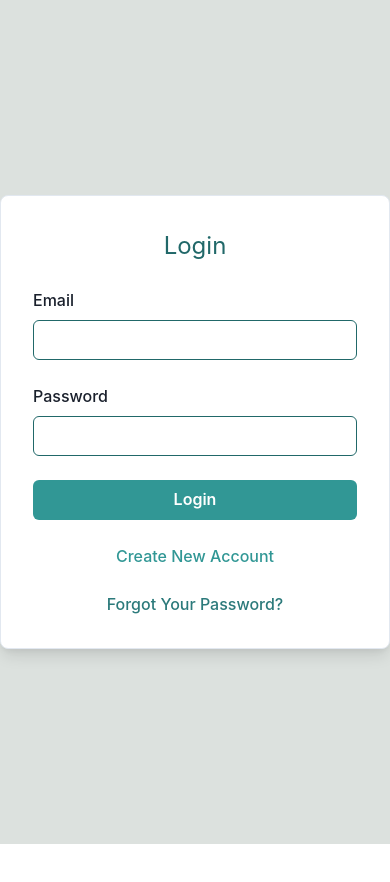
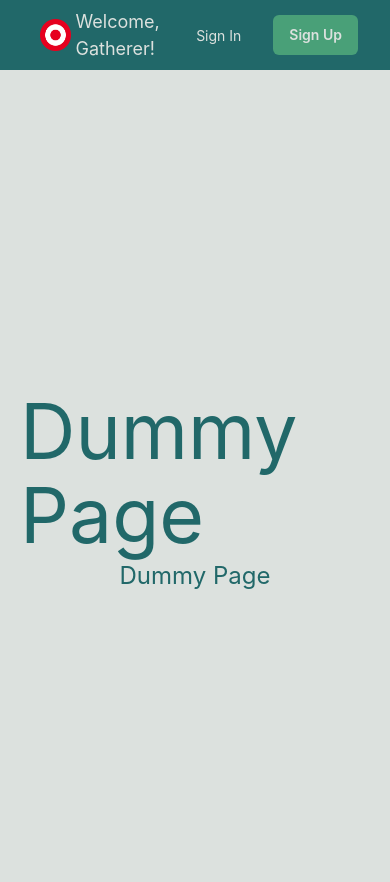
Before and after one commit to Gather307/Gather, a React (Vite) app in the folder frontend/: page / in a window 390 px wide. Shown: the top 882 px of the page. Before the commit the page ends 844 px from the top, so only its background shows below. Built offline with nearby package versions, Linux system fonts and the light colour scheme.

Commit message:
navbars (todo: implement responsive sizing)

```diff
--- a/frontend/src/App.tsx
+++ b/frontend/src/App.tsx
@@ -1,16 +1,20 @@
-import React from "react";
-import { BrowserRouter as Router, Routes, Route } from "react-router-dom";
-import { ChakraProvider } from "@chakra-ui/react";
-import LoginPage from "./pages/LoginPage";
-// import HomePage from './pages/HomePage';
+import React from 'react';
+import { BrowserRouter as Router, Routes, Route } from 'react-router-dom';
+import { ChakraProvider } from '@chakra-ui/react';
+import LoginPage from './pages/LoginPage';
+import HomePage from './pages/HomePage';
+import NavbarSignedOut from './components/NavbarSignedOut';
+import NavbarSignedIn from './components/NavbarSignedIn';
 
 function App() {
+  const userIsSignedIn = false; // was testing but placeholder for our authentication logic
+
   return (
     <ChakraProvider>
       <Router>
+        {userIsSignedIn ? <NavbarSignedIn /> : <NavbarSignedOut />}
         <Routes>
-          <Route path="/" element={<LoginPage />} />{" "}
-          {/* Hardcoded to test since don't have homepage yet*/}
+          <Route path="/" element={<HomePage />} /> {/* this is a dummy page */}
           <Route path="/login" element={<LoginPage />} />
         </Routes>
       </Router>
--- /dev/null
+++ b/frontend/src/components/NavbarSignedIn.tsx
@@ -0,0 +1,77 @@
+import React from 'react';
+import {
+  Box,
+  Flex,
+  Text,
+  Button,
+  Menu,
+  MenuButton,
+  Avatar,
+  MenuList,
+  MenuItem,
+  MenuDivider,
+  HStack,
+  Image,
+  Link
+} from '@chakra-ui/react';
+import logo from '../assets/target.png'; // path to logo change later
+
+const NavLink = ({ children, href = '#' }) => (
+  <Link
+    px={2}
+    py={1}
+    rounded={'md'}
+    href={href}
+    color={'#DCE1DE'}
+    _hover={{
+      textDecoration: 'underline',
+      color: '#DCE1DE',
+      bg: 'transparent'
+    }}
+    style={{ fontWeight: '500' }}
+  >
+    {children}
+  </Link>
+);
+
+const NavbarSignedIn = ({ userName = "User", userImage = "/path-to-user-image.png" }) => {
+  return (
+    <Box bg={'#216869'} px={4}>
+      <Flex
+        minH={'60px'}
+        alignItems={'center'}
+        justifyContent={'space-between'}>
+        <Flex align="center" ml={2}>
+          <Link to="/">
+            <Image src={logo} alt="Logo" boxSize="32px" mr={3} />
+          </Link>
+          <Text fontSize="lg" color={'#DCE1DE'} ml={1}>Welcome, {userName}!</Text>
+        </Flex>
+        <HStack spacing={8} alignItems={'center'}>
+          <NavLink href="#">My Items</NavLink>
+          <NavLink href="#">My Groups</NavLink>
+          <Menu>
+            <MenuButton
+              as={Button}
+              rounded={'full'}
+              variant={'link'}
+              cursor={'pointer'}
+              minW={0}
+              _focus={{ boxShadow: '0 0 0 3px #49A078' }}
+            >
+              <Avatar size={'sm'} src={userImage} />
+            </MenuButton>
+            <MenuList>
+              <MenuItem>Profile</MenuItem>
+              <MenuItem>Settings</MenuItem>
+              <MenuDivider />
+              <MenuItem>Logout</MenuItem>
+            </MenuList>
+          </Menu>
+        </HStack>
+      </Flex>
+    </Box>
+  );
+};
+
+export default NavbarSignedIn;
--- /dev/null
+++ b/frontend/src/components/NavbarSignedOut.tsx
@@ -0,0 +1,61 @@
+import React from 'react';
+import { Link } from 'react-router-dom';
+import {
+  Box,
+  Flex,
+  Text,
+  Button,
+  HStack,
+  Image,
+} from '@chakra-ui/react';
+import logo from '../assets/target.png';
+
+const NavbarSignedOut = () => {
+  return (
+    <Box bg={'#216869'} px={4}>
+      <Flex
+        minH={'60px'}
+        py={{ base: 2 }}
+        px={{ base: 4 }}
+        align={'center'}
+        justify={'space-between'}>
+        <Flex align="center" ml={2}>
+          <Link to="/">
+            <Image src={logo} alt="Logo" boxSize="32px" mr={3} />
+          </Link>
+          <Text fontSize="lg" color={'#DCE1DE'} ml={1}>Welcome, Gatherer!</Text>
+        </Flex>
+        <HStack spacing={8} alignItems={'center'}>
+          <Button
+            as={Link}
+            to="/login"
+            fontSize={'sm'}
+            fontWeight={400}
+            variant={'link'}
+            _hover={{
+              textDecoration: 'underline',
+              color: '#DCE1DE'
+            }}
+            color={'#DCE1DE'}>
+            Sign In
+          </Button>
+          <Button
+            as={Link}
+            // to="/signup" //TODO: sofija add signup route when you're done
+            fontSize={'sm'}
+            fontWeight={600}
+            color={'#DCE1DE'}
+            bg={'#49A078'}
+            _hover={{
+              bg: '#9CC5A1',
+              color: '#1F2421'
+            }}>
+            Sign Up
+          </Button>
+        </HStack>
+      </Flex>
+    </Box>
+  );
+};
+
+export default NavbarSignedOut;
--- a/frontend/src/pages/HomePage.tsx
+++ b/frontend/src/pages/HomePage.tsx
@@ -0,0 +1,23 @@
+import React from 'react';
+
+const HomePage = () => {
+  return (
+    <div style={{
+      height: '100vh',
+      width: '100vw',
+      display: 'flex',
+      flexDirection: 'column',
+      justifyContent: 'center',
+      alignItems: 'center',
+      background: '#DCE1DE',
+      color: '#216869',
+      fontSize: '24px',
+      padding: '0 20px',
+    }}>
+      <h1>Dummy Page</h1>
+      <p>Dummy Page</p>
+    </div>
+  );
+}
+
+export default HomePage;
```
Also changed, not shown: frontend/src/assets/target.png (added).
